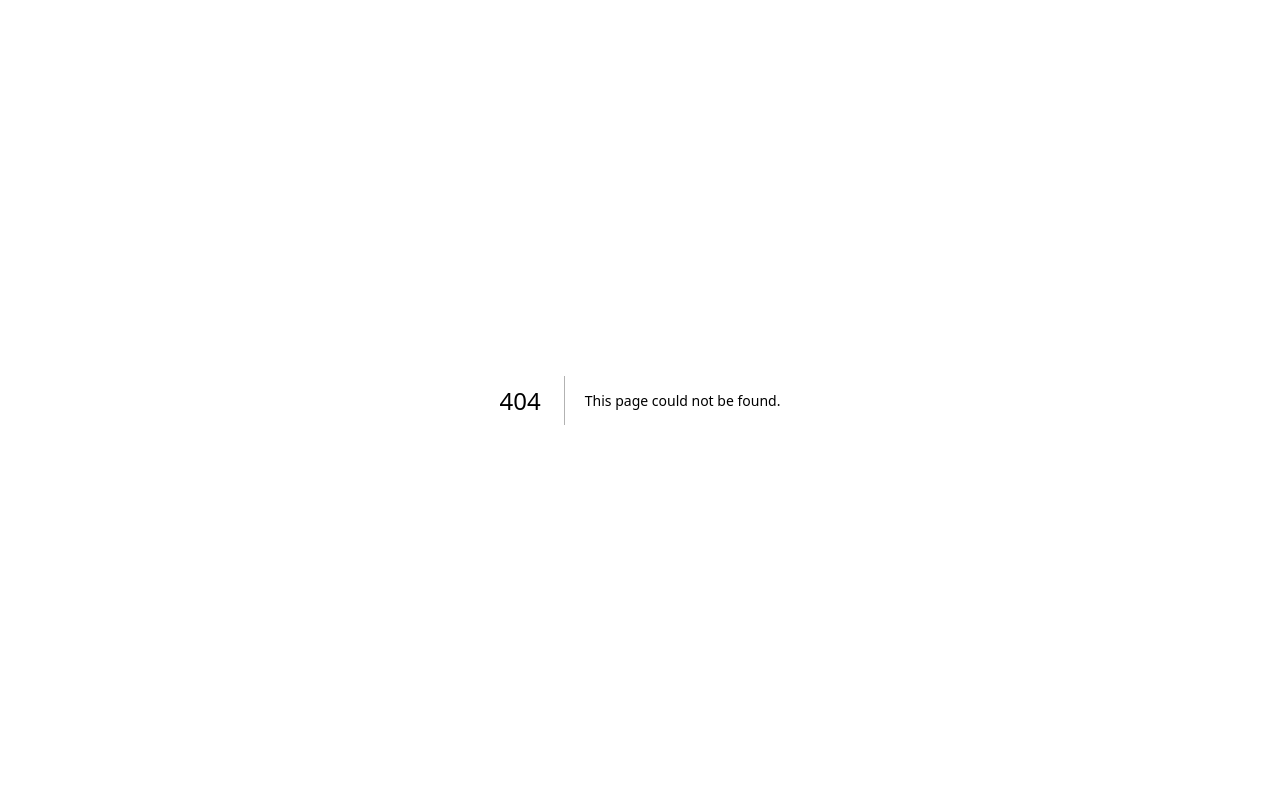
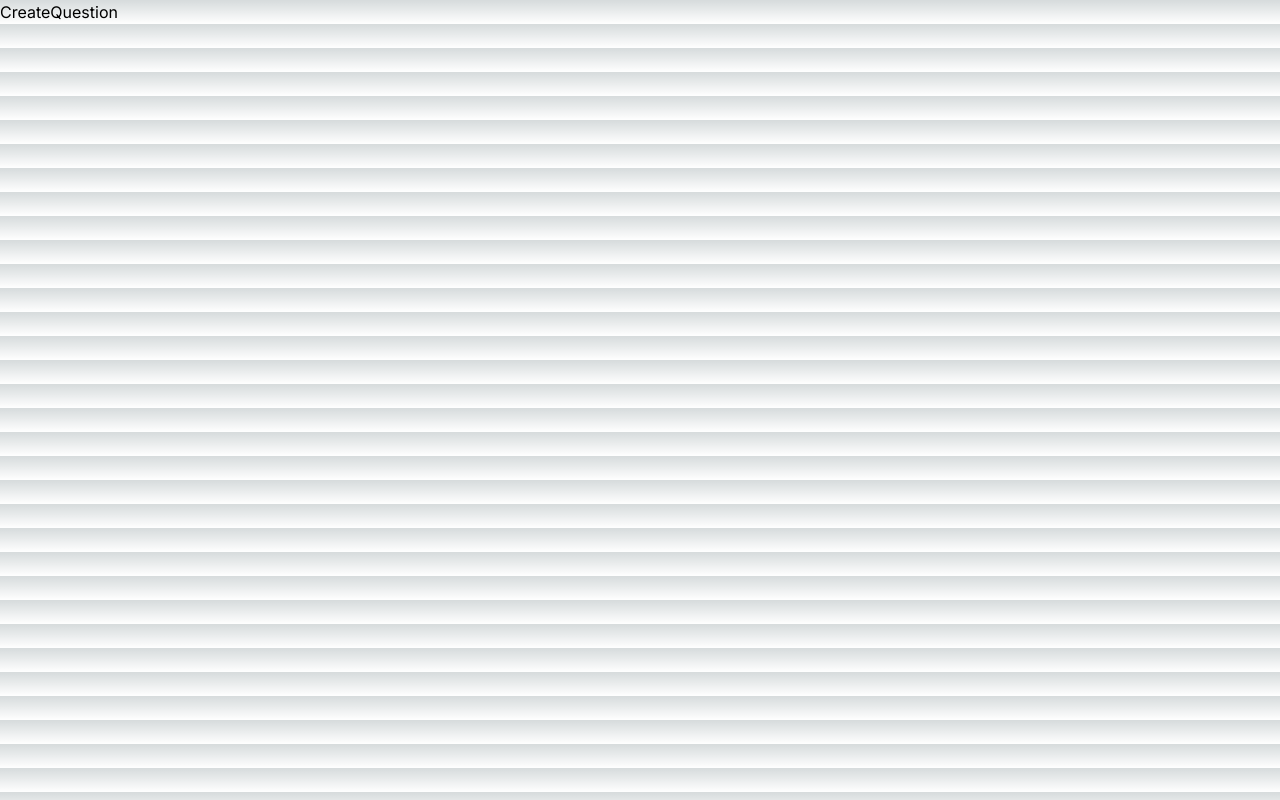
Before and after one commit to PEeGEe21/nlp-exam-system, a Next.js app: page /instructor/question-bank/create in a window 1280 px wide. Before the commit this address had no page. Built offline with nearby package versions, Linux system fonts and the light colour scheme.

Commit message:
added new packages, and pages

```diff
--- /dev/null
+++ b/app/instructor/dashboard/page.js
@@ -0,0 +1,11 @@
+import React from 'react'
+
+const Dashboard = () => {
+  return (
+    <div>
+      Dashboard
+    </div>
+  )
+}
+
+export default Dashboard
--- /dev/null
+++ b/app/instructor/layout.js
@@ -0,0 +1,3 @@
+export default async function layout({ children }) {
+    return <>{children}</>;
+}
--- /dev/null
+++ b/app/instructor/question-bank/create/page.js
@@ -0,0 +1,11 @@
+import React from 'react'
+
+const CreateQuestion = () => {
+  return (
+    <div>
+      CreateQuestion
+    </div>
+  )
+}
+
+export default CreateQuestion
--- /dev/null
+++ b/app/instructor/question-bank/page.js
@@ -0,0 +1,11 @@
+import React from 'react'
+
+const QuestionBank = () => {
+  return (
+    <div>
+      QuestionBank
+    </div>
+  )
+}
+
+export default QuestionBank
--- /dev/null
+++ b/app/instructor/result-manager/page.js
@@ -0,0 +1,11 @@
+import React from 'react'
+
+const CreateQuestion = () => {
+  return (
+    <div>
+      CreateQuestion
+    </div>
+  )
+}
+
+export default ResultManager
--- /dev/null
+++ b/app/instructor/test-manager/page.js
@@ -0,0 +1,11 @@
+import React from 'react'
+
+const TestManager = () => {
+  return (
+    <div>
+        TestManager
+    </div>
+  )
+}
+
+export default TestManager
```
Also changed, not shown: package.json (+13 -4 lines), 1 other file (tests, documents, lock files or other folders).
